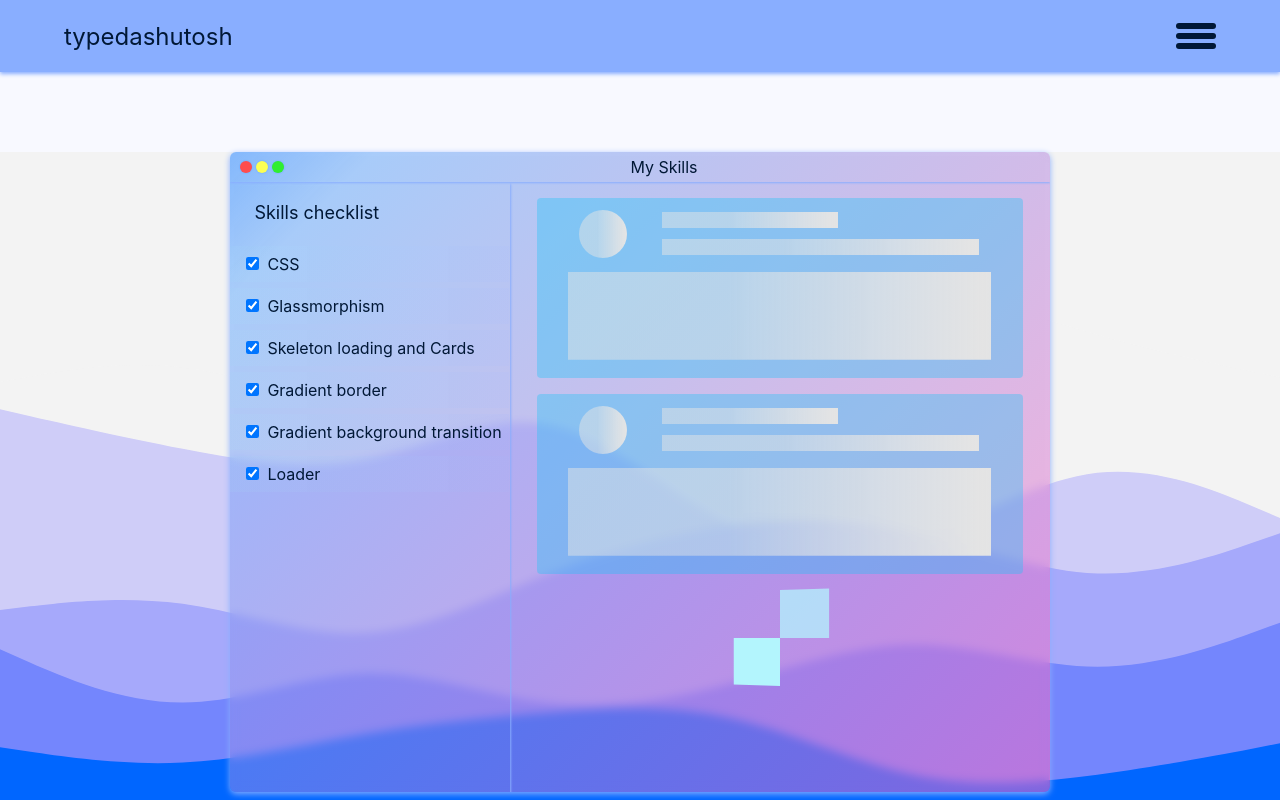
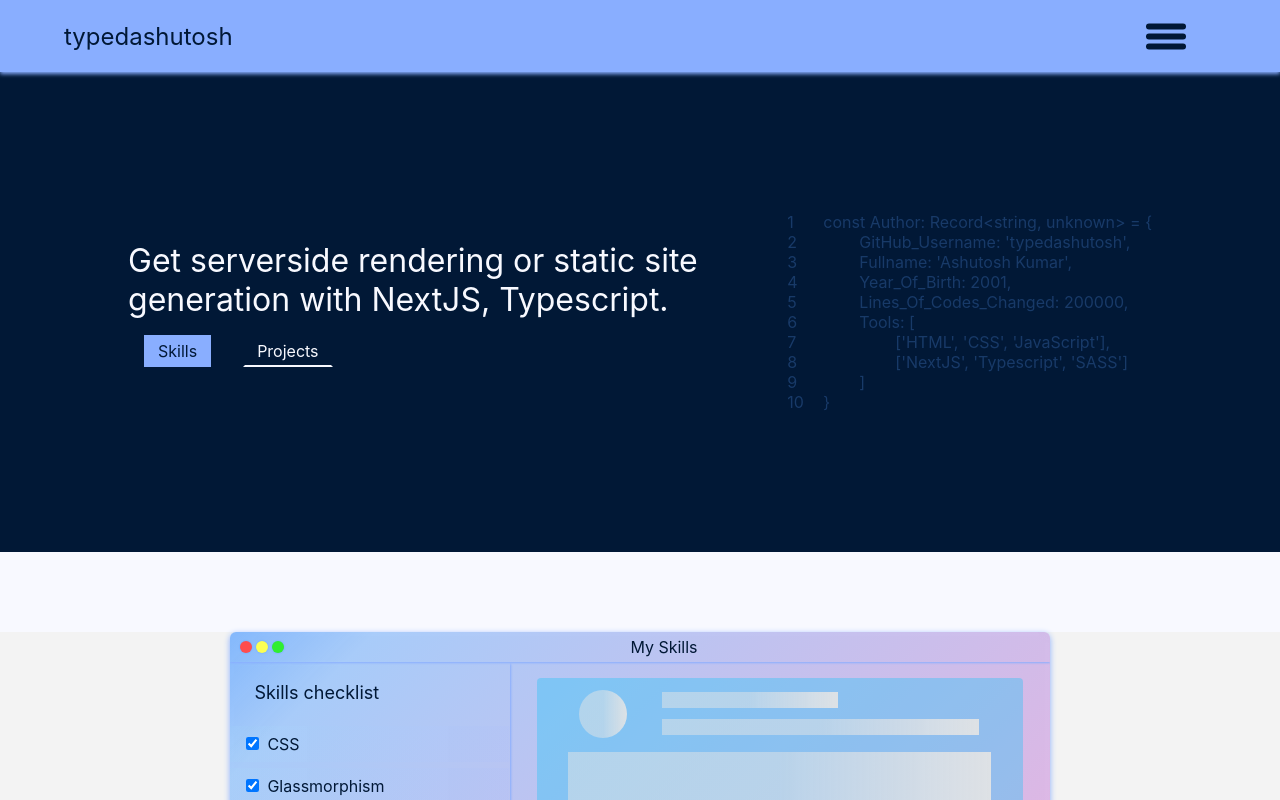
Before and after one commit to typedashutosh/typedashutosh.github.io, a Next.js app: page / in a window 1280 px wide. Shown: the top 800 px of the page. Built offline with nearby package versions, Linux system fonts and the light colour scheme.

Commit message:
hero creted, styling lefts

```diff
--- a/components/Header.tsx
+++ b/components/Header.tsx
@@ -29,13 +29,13 @@
 				<div className={`${$.slice} mouse-click-ignore`}></div>
 			</div>
 			<nav className={`${$.nav} ${menuOpen ? $.nav_open : ''} mouse-click-ignore`}>
-				<Link href='#'>
+				<Link href='#hero'>
 					<div className='mouse-click-ignore'>Home</div>
 				</Link>
 				<Link href='#'>
 					<div className='mouse-click-ignore'>About me</div>
 				</Link>
-				<Link href='#'>
+				<Link href='#skills'>
 					<div className='mouse-click-ignore'>Skills</div>
 				</Link>
 				<Link href='#'>
--- /dev/null
+++ b/components/Hero.tsx
@@ -0,0 +1,33 @@
+import { FC, ReactElement } from 'react'
+import $ from '../sass/components/Hero.module.sass'
+interface IMain {}
+
+const Main: FC<IMain> = (): ReactElement => {
+	return (
+		<div id='hero' className={`${$.hero}`}>
+			<div className={`${$.main}`}>
+				<div className={`${$.headline}`}>
+					Get serverside rendering or static site generation with NextJS, Typescript.
+				</div>
+				<div className={`${$.btn}`}>
+					<a href='#skills' className={`${$.skills_btn} btn`}>Skills</a>
+					<div className={`${$.project_btn} btn`}>Projects</div>
+				</div>
+			</div>
+			<div className={`${$.blob}`}>
+				<pre>{`1	const Author: Record<string, unknown> = {`}</pre>
+				<pre>{`2		GitHub_Username: 'typedashutosh',`}</pre>
+				<pre>{`3		Fullname: 'Ashutosh Kumar',`}</pre>
+				<pre>{`4		Year_Of_Birth: 2001,`}</pre>
+				<pre>{`5		Lines_Of_Codes_Changed: 200000,`}</pre>
+				<pre>{`6		Tools: [`}</pre>
+				<pre>{`7			['HTML', 'CSS', 'JavaScript'],`}</pre>
+				<pre>{`8			['NextJS', 'Typescript', 'SASS']`}</pre>
+				<pre>{`9		]`}</pre>
+				<pre>{`10	}`}</pre>
+			</div>
+		</div>
+	)
+}
+
+export default Main
--- a/components/Skills.tsx
+++ b/components/Skills.tsx
@@ -12,15 +12,20 @@
 	const [loader, setLoader] = useState(true)
 
 	return (
-		<section className={`${$.Skill_section}`}>
-			<div className={`${css ? $.Skills : ''} ${glassmorphism ? '' : $.normalise_glassmorphism}`}>
+		<section id='skills'
+		className={`${css ? $.Skill_section : ''}`}>
+			<div className={`${$.Skills} ${glassmorphism ? '' : $.normalise_glassmorphism}`}>
 				<div className={`${$.heading}`}>
 					<div className={`${$.dot_1}`}></div>
 					<div className={`${$.dot_2}`}></div>
 					<div className={`${$.dot_3}`}></div>
 					<div className={`${$.title}`}>My Skills</div>
 				</div>
-				<div className={`${$.skills_checks} ${grdntBrdr? '': $.normalise_grdntBrdr} ${grdntBckgrnd? '': $.normalise_grdntBckgrnd}`}>
+				<div
+					className={`${$.skills_checks} ${grdntBrdr ? '' : $.normalise_grdntBrdr} ${
+						grdntBckgrnd ? '' : $.normalise_grdntBckgrnd
+					}`}
+				>
 					<div className={`${$.title}`}>Skills checklist</div>
 					<label htmlFor='CSS' className={`${$.formField}`}>
 						<input
--- a/pages/index.tsx
+++ b/pages/index.tsx
@@ -1,4 +1,5 @@
 import React, { FC, ReactElement } from 'react'
+import Hero from '../components/Hero'
 import Skills from '../components/Skills'
 
 interface Iindex {}
@@ -6,6 +7,7 @@
 const index: FC<Iindex> = (): ReactElement => {
 	return (
 		<main>
+			<Hero />
 			<Skills />
 		</main>
 	)
--- a/sass/components/Header.module.sass
+++ b/sass/components/Header.module.sass
@@ -1,27 +1,30 @@
 @import ../variables
 
 .header
-  position: relative
+  position: sticky
+  top: 0
   display: flex
+  overflow: hidden
   align-items: center
+  justify-content: space-between
   background: $color3
   height: 4.5rem
   width: 100%
-  justify-content: space-between
   padding: 1rem 5%
   box-shadow: 0 2px 4px $color3
+  z-index: 10
   .title
     font-size: 1.5rem
   .menu_btn
     position: relative
     height: fit-content
     width: 100px
-    zoom: 0.4
     display: flex
     flex-direction: column
     align-items: center
     cursor: pointer
     justify-content: center
+    transform: scale(0.4)
     .slice
       pointer-events: none
       height: 15px
@@ -77,7 +80,6 @@
     box-shadow: -2px 2px 4px $color3
     backdrop-filter: blur(2px)
     background: rgba($color3,.75)
-    z-index: 10
     div
       cursor: pointer
       margin: 0.25rem 1rem 0.25rem 0.5rem
--- /dev/null
+++ b/sass/components/Hero.module.sass
@@ -0,0 +1,37 @@
+@import ../variables
+
+div.hero
+  display: flex
+  // position: relative
+  flex-direction: row
+  place-items: center
+  padding: 5% 10%
+  background: $color1
+  min-height: 60vh
+  div.main
+    .btn
+      display: flex
+      .skills_btn
+        background: $color3
+        &:hover
+          color: $color2
+          background: $color1
+          border-color: $color2
+      .project_btn
+        background: $color1
+        color: $color2
+        border-bottom-color: $color2
+        &:hover
+          color: $color1
+          background: $color3
+          border-color: $color3
+
+    div.headline
+      font-size: 2rem
+      color: $color2
+      max-width: 40rem
+  div.blob
+    position: absolute
+    right: 10%
+    pre
+      color: rgba(#61a0ff, 0.25)
--- a/sass/global.sass
+++ b/sass/global.sass
@@ -12,13 +12,10 @@
     cursor: pointer
 
 html
-  overflow: hidden scroll
   scroll-behavior: smooth
 
 body
   background-color: $color2
-  overflow: hidden
-  position: relative
 
 section
   padding: 0 10%
@@ -27,8 +24,12 @@
 .container
   padding: 0 10%
 
-.h1
-  font-size: 2rem
+.btn
+  padding: 0.25rem 0.75rem
+  margin: 1rem
+  border: 2px solid transparent
+  width: fit-content
+  cursor: pointer
 
 @media screen and ( max-width: 720px )
   .container
```
